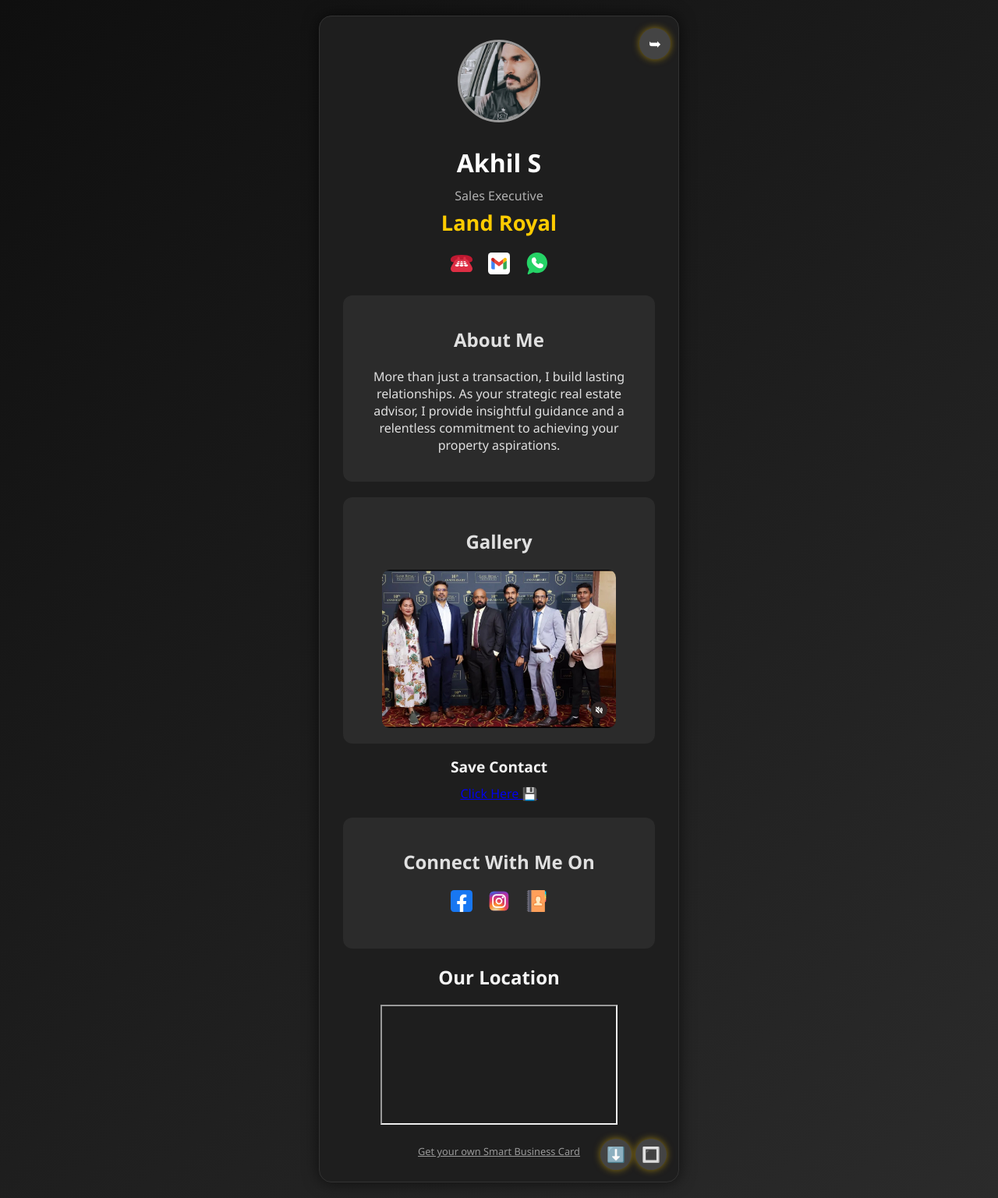
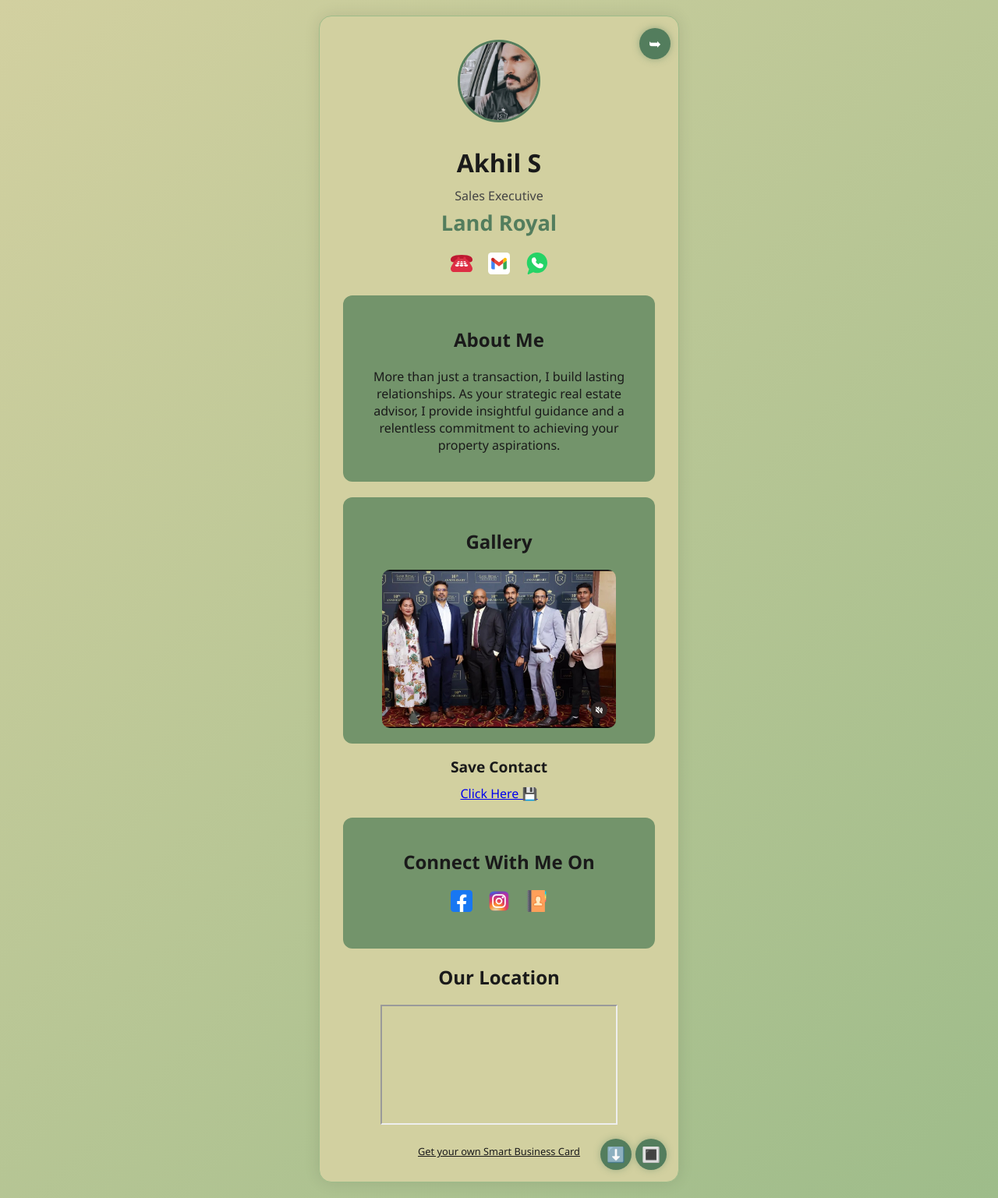
Before and after one commit to CodCarder/Akhil, a plain HTML site: page index.html in a window 1280 px wide. Shown: the whole page at 78% size. Drawn offline with nearby package versions, Linux system fonts and the light colour scheme; grey boxes are pictures that could not be loaded.

Commit message:
Theme c5

```diff
--- a/style.css
+++ b/style.css
@@ -1,8 +1,8 @@
 body {
   margin: 0;
   font-family: 'Segoe UI', sans-serif;
-  background: linear-gradient(135deg, #0f0f0f, #2b2b2b);
-  color: #f5f5f5;
+  background: linear-gradient(135deg, #D2D0A0, #9EBC8A);
+  color: #1a1a1a;
   display: flex;
   justify-content: center;
   align-items: center;
@@ -11,24 +11,23 @@ body {
 }
 
 .card {
-  background: #1e1e1e;
-  border: 1px solid #333;
+  background: #D2D0A0;
+  border: 1px solid #9EBC8A;
   border-radius: 16px;
   padding: 30px;
   max-width: 400px;
   width: 100%;
   text-align: center;
-  box-shadow: 0 0 20px rgba(0, 0, 0, 0.6);
+  box-shadow: 0 0 20px rgba(0, 0, 0, 0.1);
   position: relative;
 }
 
-/* Profile picture with slide-in from top effect */
 .avatar,
 .proF {
   width: 100px;
   height: 100px;
   object-fit: cover;
-  border: 3px solid #999;
+  border: 3px solid #537D5D;
   margin-bottom: 20px;
   opacity: 0;
   animation: slideInFromTop 0.8s ease-out forwards;
@@ -45,34 +44,28 @@ body {
 }
 
 @keyframes slideInFromTop {
-  0% {
-    opacity: 0;
-    transform: translateY(-50px);
-  }
-  100% {
-    opacity: 1;
-    transform: translateY(0);
-  }
+  0% { opacity: 0; transform: translateY(-50px); }
+  100% { opacity: 1; transform: translateY(0); }
 }
 
 h1 {
   font-size: 2.0em;
   margin: 10px 0 5px;
-  color: #ffffff;
+  color: #1a1a1a;
 }
 
 .title {
   font-size: 1em;
-   margin: 10px 0 5px;
+  margin: 10px 0 5px;
   font-weight: 300;
-  color: #b0b0b0;
+  color: #444;
 }
 
 .company {
   font-weight: bold;
   font-size: 1.7em;
   margin: 5px 0;
-  color: #ffcc00;
+  color: #537D5D;
 }
 
 .icons {
@@ -84,7 +77,7 @@ h1 {
 
 .icons a {
   text-decoration: none;
-  color: #f5f5f5;
+  color: #537D5D;
   font-size: 1.5em;
   opacity: 0;
   animation-duration: 0.8s;
@@ -92,60 +85,36 @@ h1 {
   animation-timing-function: ease;
 }
 
-.icons a:nth-child(1) {
-  animation-name: slideInLeft;
-  animation-delay: 0.2s;
-}
+.icons a:nth-child(1) { animation-name: slideInLeft; animation-delay: 0.2s; }
+.icons a:nth-child(2) { animation-name: slideInTop; animation-delay: 0.4s; }
+.icons a:nth-child(3) { animation-name: slideInRight; animation-delay: 0.6s; }
+.icons a:nth-child(4) { animation-name: slideInBottom; animation-delay: 0.8s; }
+.icons a:nth-child(5) { animation-name: fadeInScale; animation-delay: 1s; }
 
-.icons a:nth-child(2) {
-  animation-name: slideInTop;
-  animation-delay: 0.4s;
-}
-
-.icons a:nth-child(3) {
-  animation-name: slideInRight;
-  animation-delay: 0.6s;
-}
-
-.icons a:nth-child(4) {
-  animation-name: slideInBottom;
-  animation-delay: 0.8s;
-}
-
-.icons a:nth-child(5) {
-  animation-name: fadeInScale;
-  animation-delay: 1s;
-}
-
-/* Icon animations */
 @keyframes slideInLeft {
   0% { opacity: 0; transform: translateX(-40px); }
   100% { opacity: 1; transform: translateX(0); }
 }
-
 @keyframes slideInRight {
   0% { opacity: 0; transform: translateX(40px); }
   100% { opacity: 1; transform: translateX(0); }
 }
-
 @keyframes slideInTop {
   0% { opacity: 0; transform: translateY(-40px); }
   100% { opacity: 1; transform: translateY(0); }
 }
-
 @keyframes slideInBottom {
   0% { opacity: 0; transform: translateY(40px); }
   100% { opacity: 1; transform: translateY(0); }
 }
-
 @keyframes fadeInScale {
   0% { opacity: 0; transform: scale(0.5); }
   100% { opacity: 1; transform: scale(1); }
 }
 
 .section2 {
-  background: #2b2b2b;
-  color: #e0e0e0;
+  background: #73946B;
+  color: #1a1a1a;
   border-radius: 12px;
   padding: 20px;
   margin-top: 20px;
@@ -164,11 +133,11 @@ h1 {
 .footer {
   margin-top: 20px;
   font-size: 0.8em;
-  color: #777;
+  color: #666;
 }
 
 .footer a {
-  color: #999;
+  color: #1a1a1a;
   text-decoration: underline;
 }
 
@@ -176,7 +145,7 @@ h1 {
   position: absolute;
   top: 15px;
   right: 10px;
-  background: #444;
+  background: #537D5D;
   border-radius: 50%;
   width: 40px;
   height: 40px;
@@ -185,7 +154,7 @@ h1 {
   color: white;
   cursor: pointer;
   font-size: 1.2em;
-  box-shadow: 0 0 10px rgba(255, 204, 0, 0.5);
+  box-shadow: 0 0 10px rgba(83, 125, 93, 0.5);
   border: none;
 }
 
@@ -193,7 +162,7 @@ h1 {
 .download-button {
   position: absolute;
   bottom: 15px;
-  background: #444;
+  background: #537D5D;
   border-radius: 50%;
   width: 40px;
   height: 40px;
@@ -202,7 +171,7 @@ h1 {
   color: white;
   cursor: pointer;
   font-size: 1.2em;
-  box-shadow: 0 0 10px rgba(255, 204, 0, 0.5);
+  box-shadow: 0 0 10px rgba(83, 125, 93, 0.4);
 }
 
 .download-button {
@@ -219,11 +188,11 @@ h1 {
   top: 50%;
   left: 50%;
   transform: translate(-50%, -50%);
-  background: #f5f5f5;
+  background: #fff;
   color: #111;
   padding: 20px;
   border-radius: 10px;
-  box-shadow: 0 0 20px rgba(0,0,0,0.3);
+  box-shadow: 0 0 20px rgba(0,0,0,0.2);
   z-index: 1000;
   text-align: center;
 }
@@ -251,8 +220,8 @@ h1 {
   font-size: 1.2em;
   text-decoration: none;
   z-index: 10;
-  background: #222121;
-  box-shadow: 0 0 10px rgba(245, 198, 10, 0.5);
+  background: #9EBC8A;
+  box-shadow: 0 0 10px rgba(83, 125, 93, 0.4);
 }
 
 .overlay {
@@ -262,16 +231,16 @@ h1 {
   left: 0;
   width: 100%;
   height: 100%;
-  background: rgba(0, 0, 0, 0.5);
+  background: rgba(0, 0, 0, 0.4);
   z-index: 999;
 }
 
 .location-section {
   margin-top: 30px;
   padding: 16px;
-  background-color: #1e1e1e;
-  border-top: 2px solid #444;
-  color: #f5f5f5;
+  background-color: #9EBC8A;
+  border-top: 2px solid #73946B;
+  color: #1a1a1a;
   text-align: center;
   border-radius: 16px;
 }
@@ -280,7 +249,7 @@ h1 {
   margin-bottom: 12px;
   font-size: 1.2rem;
   font-weight: bold;
-  color: #ffcc00;
+  color: #537D5D;
 }
 
 .map-container {
@@ -290,7 +259,7 @@ h1 {
   margin: 0 auto;
   border-radius: 12px;
   overflow: hidden;
-  box-shadow: 0 0 10px rgba(255, 204, 0, 0.3);
+  box-shadow: 0 0 10px rgba(83, 125, 93, 0.3);
 }
 
 .map-container iframe {
@@ -316,7 +285,6 @@ h1 {
   }
 }
 
-
 .gallery-carousel {
   width: 100%;
   max-width: 300px;
@@ -337,7 +305,6 @@ h1 {
   display: block;
 }
 
-/* Modal styles */
 .modal {
   display: none;
   position: fixed;
```
